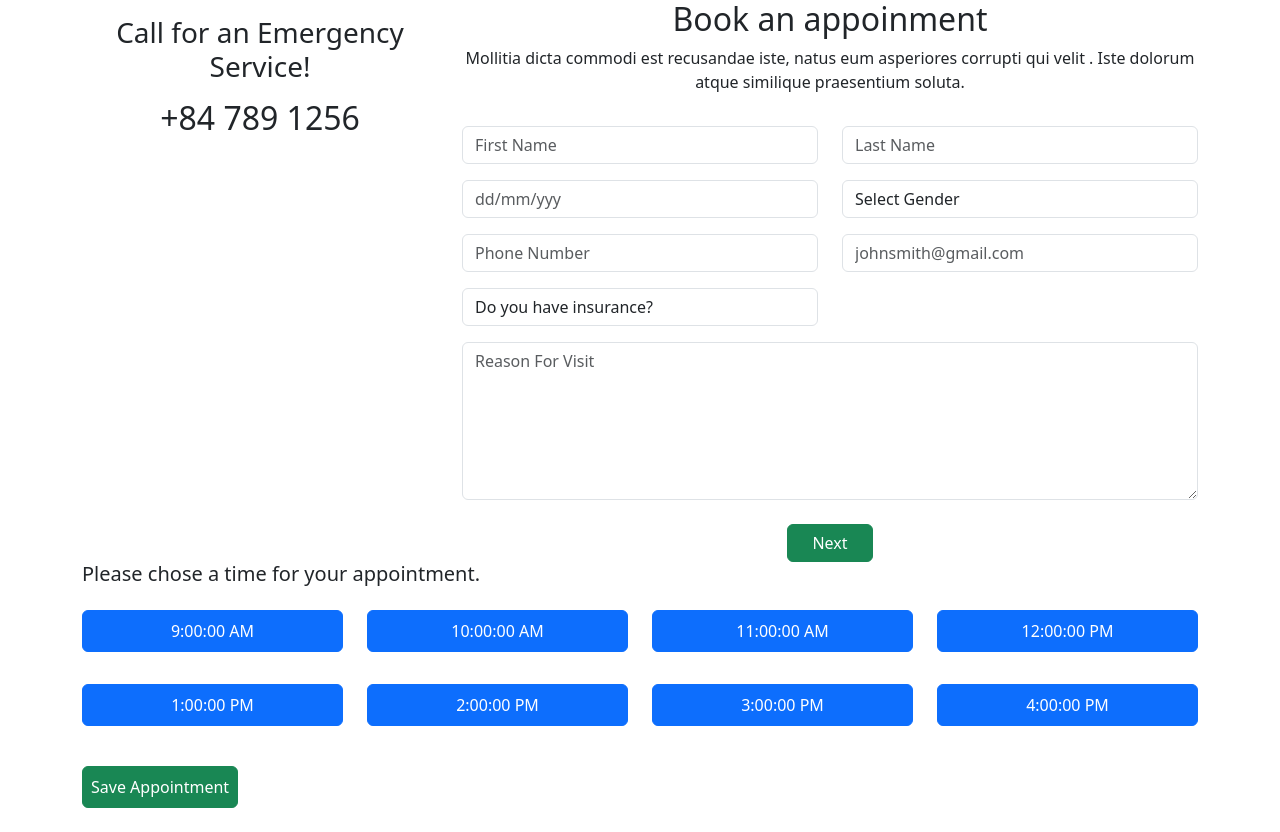
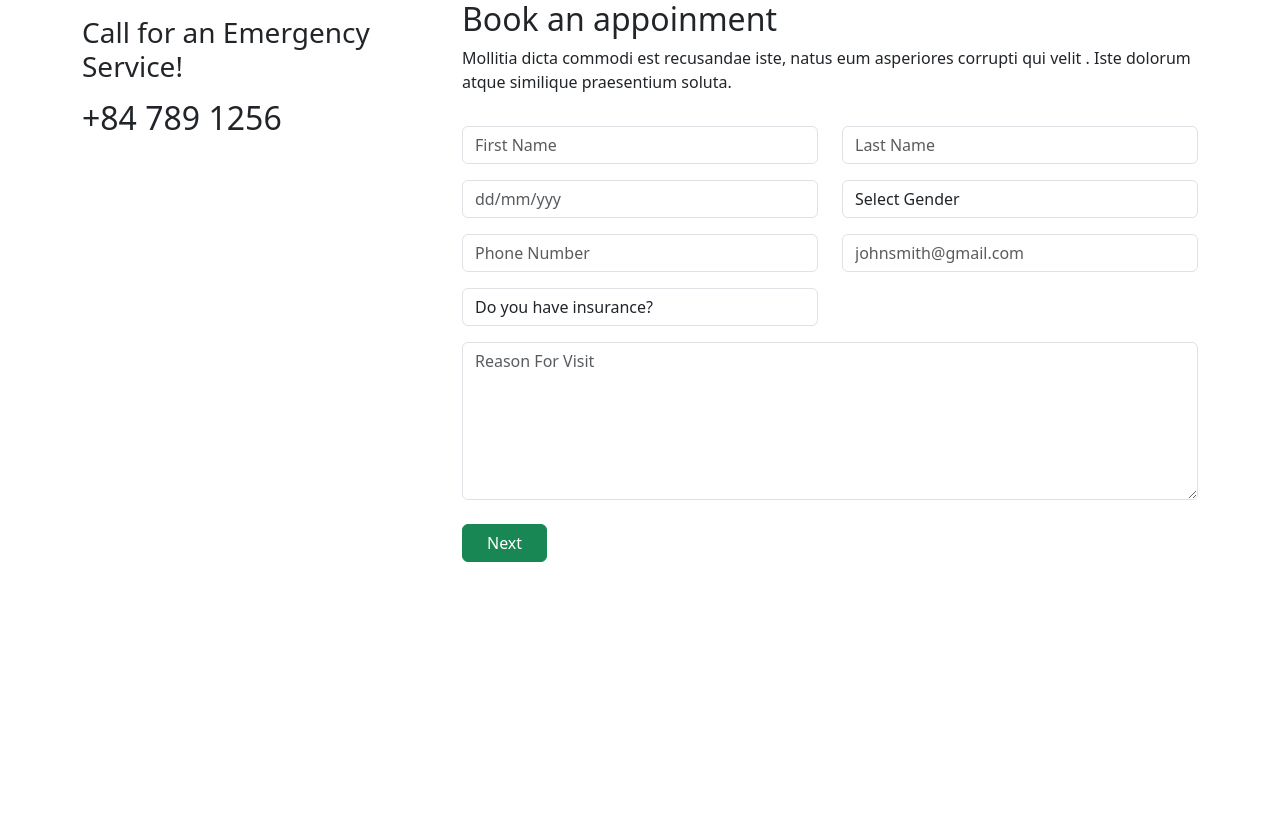
Before and after one commit to ParisaDarkhal/Urgent-Care-Checkin, a React (Create React App) app in the folder client/: page /checkIn in a window 1280 px wide. After the commit the page ends 800 px from the top, so only its background shows below. Built offline with nearby package versions, Linux system fonts and the light colour scheme.

Commit message:
creating routes for the current components

```diff
--- a/client/package.json
+++ b/client/package.json
@@ -13,6 +13,7 @@
     "react": "^18.2.0",
     "react-bootstrap": "^2.7.4",
     "react-dom": "^18.2.0",
+    "react-router-dom": "^6.13.0",
     "react-scripts": "5.0.1",
     "web-vitals": "^2.1.4"
   },
--- a/client/src/App.js
+++ b/client/src/App.js
@@ -7,11 +7,12 @@ import {
   ApolloProvider,
   HttpLink,
 } from "@apollo/client"; //
+
+import { BrowserRouter as Router, Routes, Route } from "react-router-dom";
+
 import TimeSlots from "./components/dateTimeSlots/DateTimeSlots";
-
 import InfoForm from "./components/personalInfoForm/InfoForm";
-
-// import AptConfirmation from "./components/aptConfirmation/confirmation";
+import AptConfirmation from "./components/aptConfirmation/confirmation";
 
 const client = new ApolloClient({
   uri: "http://localhost:3001/graphql", //only for local testing
@@ -21,11 +22,15 @@ const client = new ApolloClient({
 function App() {
   return (
     <ApolloProvider client={client}>
-      <div className="App">
-        <InfoForm />
-      </div>
-
-      <TimeSlots />
+      <Router>
+        <div className="flex-column justify-flex-start min-100-vh">
+          <Routes>
+            <Route path="/checkIn" element={<InfoForm />} />
+            <Route path="/checkIn/timeSlots" element={<TimeSlots />} />
+            <Route path="/confirmation" element={<AptConfirmation />} />
+          </Routes>
+        </div>
+      </Router>
     </ApolloProvider>
   );
 }
--- a/client/src/components/aptConfirmation/confirmation.js
+++ b/client/src/components/aptConfirmation/confirmation.js
@@ -1,35 +1,36 @@
-// import React, { useState } from "react";
+import React, { useState } from "react";
 
-// import { useQuery } from "@apollo/client";
-// import { VIEW_APPOINTMENTS } from "../../utils/queries";
-// import "bootstrap/dist/css/bootstrap.min.css";
-// import { Container, Row, Col, Button } from "react-bootstrap";
+import { useQuery } from "@apollo/client";
+import { VIEW_APPOINTMENTS } from "../../utils/queries";
+import "bootstrap/dist/css/bootstrap.min.css";
+import { Container, Row, Col, Button } from "react-bootstrap";
 
-// const AptConfirmation = () => {
-//   const { loading, data } = useQuery(VIEW_APPOINTMENTS);
-//   const appointment = data?.appointment || [];
-//   console.log(appointment);
-//   if (appointment.length === 0) {
-//     return <h3> No appointment has been booked</h3>;
-//   }
+const AptConfirmation = () => {
+  const { loading, data } = useQuery(VIEW_APPOINTMENTS);
+  const appointment = data?.appointment || [];
+  console.log(appointment);
+  if (appointment.length === 0) {
+    return <h3> No appointment has been booked</h3>;
+  }
 
-//   return (
-//     <section class="section confirmation">
-//       <div class="container">
-//         <div class="row justify-content-center">
-//           <div class="col-lg-8">
-//             <div class="confirmation-content text-center">
-//               <i class="icofont-check-circled text-lg text-color-2"></i>
-//               <h2 class="mt-3 mb-4">Thank you for your appoinment</h2>
-//               <p>
-//                 {appointment.first_name} {appointment.last_name} is booked
-//               </p>
-//             </div>
-//           </div>
-//         </div>
-//       </div>
-//     </section>
-//   );
-// };
+  return (
+    <section class="section confirmation">
+      <div class="container">
+        <div class="row justify-content-center">
+          <div class="col-lg-8">
+            <div class="confirmation-content text-center">
+              <i class="icofont-check-circled text-lg text-color-2"></i>
+              <h2 class="mt-3 mb-4">Thank you for your appoinment</h2>
+              <p>
+                {appointment.first_name} {appointment.last_name} is booked on
+                {appointment.appt_date} at {appointment.appt_time}
+              </p>
+            </div>
+          </div>
+        </div>
+      </div>
+    </section>
+  );
+};
 
-// export default AptConfirmation;
+export default AptConfirmation;
--- a/client/src/components/personalInfoForm/InfoForm.js
+++ b/client/src/components/personalInfoForm/InfoForm.js
@@ -1,11 +1,13 @@
 import React, { useState } from "react";
 // Import the `useMutation()` hook from Apollo Client
 import { useMutation } from "@apollo/client";
+import { useNavigate } from "react-router-dom";
 import { CREATE_PATIENT } from "../../utils/mutations";
 import "bootstrap/dist/css/bootstrap.min.css";
 import { Container, Row, Col, Button } from "react-bootstrap";
 
 const InfoForm = () => {
+  const navigate = useNavigate();
   const [formState, setFormState] = useState({
     first_name: "",
     last_name: "",
@@ -34,8 +36,7 @@ const InfoForm = () => {
       const { data } = await addPatient({
         variables: { input: { ...formState } },
       });
-
-      //   window.location.reload();
+      navigate("/checkIn/timeSlots");
     } catch (err) {
       console.error(err);
     }
```
